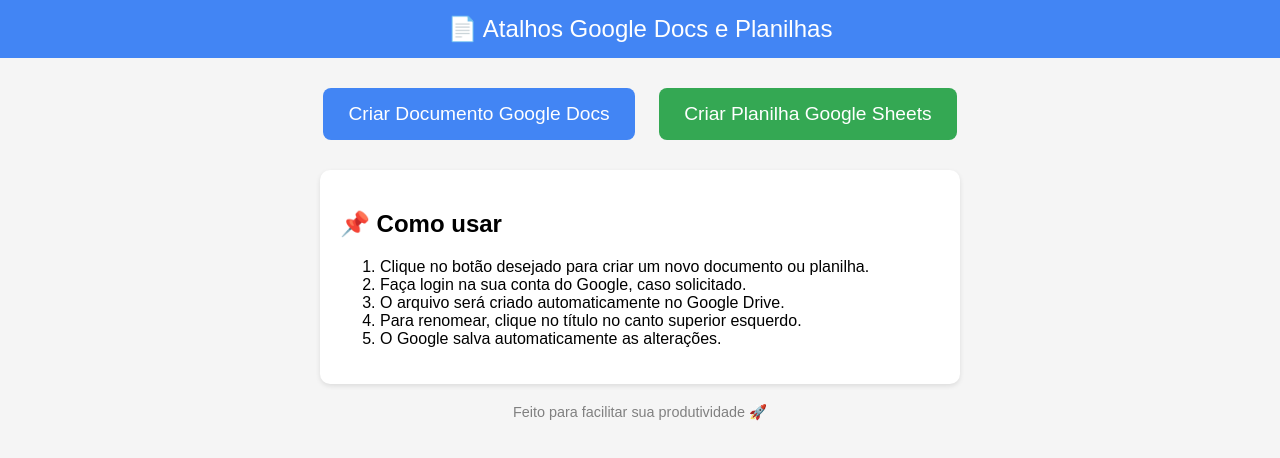
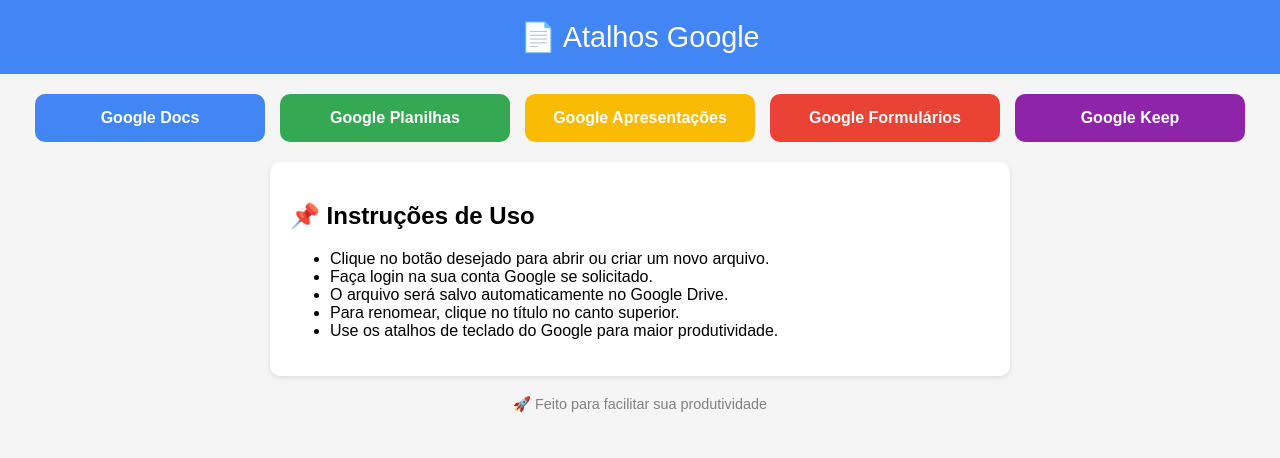
Before and after one commit to pedroolimpiooo/site-de-ajuda, a plain HTML site: page index.html in a window 1280 px wide. Drawn offline with Linux system fonts and the light colour scheme.

Commit message:
Add files via upload

```diff
--- a/index.html
+++ b/index.html
@@ -3,81 +3,59 @@
 <head>
 <meta charset="UTF-8">
 <meta name="viewport" content="width=device-width, initial-scale=1.0">
-    <title>Atalhos Google Docs e Planilhas</title>
+<title>Atalhos Google</title>
 <style>
+  :root {
+    --bg-light: #f5f5f5;
+    --bg-dark: #121212;
+    --text-light: #000;
+    --text-dark: #fff;
+    --blue: #4285F4;
+    --green: #34A853;
+    --yellow: #FABB05;
+    --red: #EA4335;
+    --purple: #8E24AA;
+  }
+  @media (prefers-color-scheme: dark) {
     body {
-            font-family: Arial, sans-serif;
-            background-color: #f5f5f5;
-            margin: 0;
-            padding: 0;
-            text-align: center;
+      background-color: var(--bg-dark);
+      color: var(--text-dark);
     }
-        header {
-            background-color: #4285F4;
-            color: white;
-            padding: 15px;
-            font-size: 1.5em;
+    .instrucoes { background: #1e1e1e; box-shadow: none; }
   }
-        .container {
-            margin: 20px;
-        }
-        a.button {
-            display: inline-block;
-            margin: 10px;
-            padding: 15px 25px;
-            font-size: 1.2em;
-            color: white;
-            text-decoration: none;
-            border-radius: 8px;
-            transition: background 0.3s;
-        }
-        .docs {
-            background-color: #4285F4;
-        }
-        .docs:hover {
-            background-color: #3367D6;
-        }
-        .sheets {
-            background-color: #34A853;
-        }
-        .sheets:hover {
-            background-color: #2C8B46;
-        }
-        .instrucoes {
-            background: white;
-            border-radius: 10px;
-            padding: 20px;
-            text-align: left;
-            max-width: 600px;
-            margin: auto;
-            box-shadow: 0 2px 5px rgba(0,0,0,0.1);
-        }
-        footer {
-            margin-top: 20px;
-            font-size: 0.9em;
-            color: gray;
-        }
+  body { margin: 0; font-family: Arial, sans-serif; background: var(--bg-light); color: var(--text-light); text-align: center; }
+  header { background-color: var(--blue); color: white; padding: 20px; font-size: 1.8em; }
+  .container { display: flex; flex-wrap: wrap; justify-content: center; margin: 20px; gap: 15px; }
+  a.button { display: block; width: 200px; padding: 15px; color: white; text-decoration: none; border-radius: 10px; font-weight: bold; transition: transform 0.2s; }
+  a.button:hover { transform: scale(1.05); }
+  .docs { background: var(--blue); }
+  .sheets { background: var(--green); }
+  .slides { background: var(--yellow); color: black; }
+  .forms { background: var(--red); }
+  .keep { background: var(--purple); }
+  .instrucoes { max-width: 700px; margin: 20px auto; text-align: left; background: white; border-radius: 10px; padding: 20px; box-shadow: 0 2px 5px rgba(0,0,0,0.1); }
+  footer { margin: 20px; font-size: 0.9em; color: gray; }
 </style>
 </head>
 <body>
-    <header>📄 Atalhos Google Docs e Planilhas</header>
-
+<header>📄 Atalhos Google</header>
 <div class="container">
-        <a class="button docs" href="https://docs.new" target="_blank">Criar Documento Google Docs</a>
-        <a class="button sheets" href="https://sheets.new" target="_blank">Criar Planilha Google Sheets</a>
+  <a class="button docs" href="https://docs.new" target="_blank">Google Docs</a>
+  <a class="button sheets" href="https://sheets.new" target="_blank">Google Planilhas</a>
+  <a class="button slides" href="https://slides.new" target="_blank">Google Apresentações</a>
+  <a class="button forms" href="https://forms.new" target="_blank">Google Formulários</a>
+  <a class="button keep" href="https://keep.new" target="_blank">Google Keep</a>
 </div>
-
 <div class="instrucoes">
-        <h2>📌 Como usar</h2>
-        <ol>
-            <li>Clique no botão desejado para criar um novo documento ou planilha.</li>
-            <li>Faça login na sua conta do Google, caso solicitado.</li>
-            <li>O arquivo será criado automaticamente no Google Drive.</li>
-            <li>Para renomear, clique no título no canto superior esquerdo.</li>
-            <li>O Google salva automaticamente as alterações.</li>
-        </ol>
+  <h2>📌 Instruções de Uso</h2>
+  <ul>
+    <li>Clique no botão desejado para abrir ou criar um novo arquivo.</li>
+    <li>Faça login na sua conta Google se solicitado.</li>
+    <li>O arquivo será salvo automaticamente no Google Drive.</li>
+    <li>Para renomear, clique no título no canto superior.</li>
+    <li>Use os atalhos de teclado do Google para maior produtividade.</li>
+  </ul>
 </div>
-
-    <footer>Feito para facilitar sua produtividade 🚀</footer>
+<footer>🚀 Feito para facilitar sua produtividade</footer>
 </body>
 </html>
```
Lines whose indentation alone changed are shown as unchanged.
